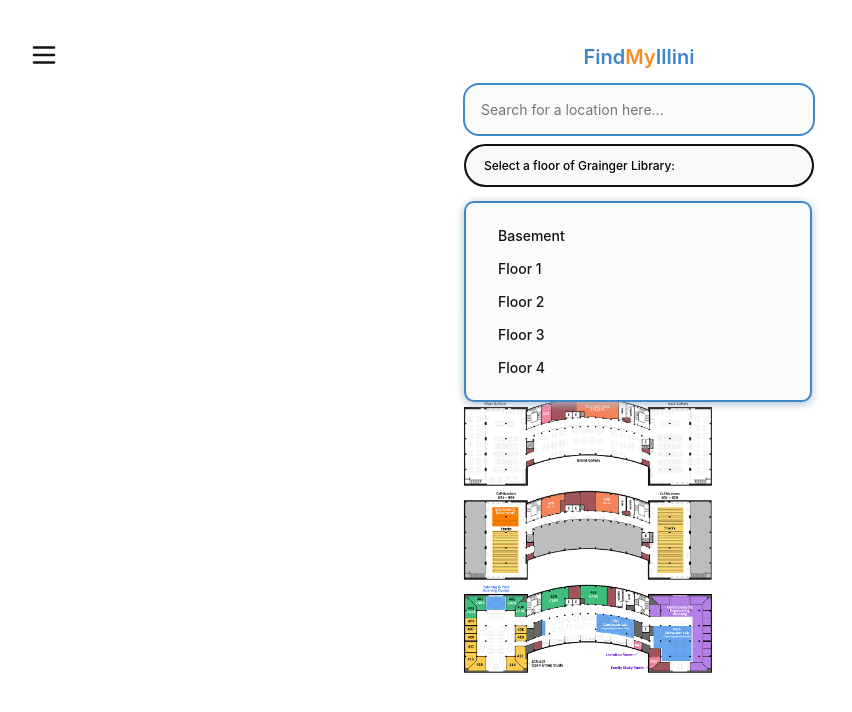
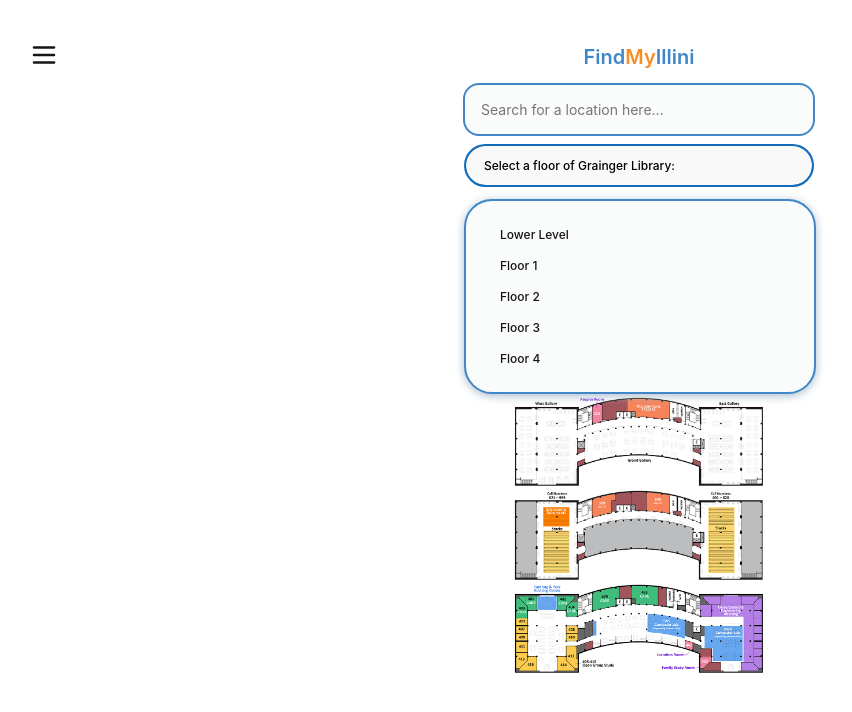
Before and after one commit to CS196Illinois/FA24-Group28, a React (Vite) app in the folder Project/find-my-illini/: page / in a window 1280 px wide. Both pictures are taken after a click on the button "Select a floor of Grainger Library:". Shown: the top 712 px of the page, without its empty margins (1-853 px from the left). Built offline with nearby package versions, Linux system fonts and the light colour scheme.

Commit message:
fixed more styling

```diff
--- a/Project/find-my-illini/src/App.css
+++ b/Project/find-my-illini/src/App.css
@@ -3,36 +3,6 @@
   margin: 0 auto;
   padding: 2rem;
   text-align: center;
-}
-
-
-
-.logo {
-  height: 6em;
-  padding: 1.5em;
-  will-change: filter;
-  transition: filter 300ms;
-}
-.logo:hover {
-  filter: drop-shadow(0 0 2em #646cffaa);
-}
-.logo.react:hover {
-  filter: drop-shadow(0 0 2em #61dafbaa);
-}
-
-@keyframes logo-spin {
-  from {
-    transform: rotate(0deg);
-  }
-  to {
-    transform: rotate(360deg);
-  }
-}
-
-@media (prefers-reduced-motion: no-preference) {
-  a:nth-of-type(2) .logo {
-    animation: logo-spin infinite 20s linear;
-  }
 }
 
 .card {
@@ -45,6 +15,7 @@
 
 .floorPlans {
   display: flex;
+  align-items: center;
   flex-direction: column;
   margin-top: 20px;
 }
@@ -59,11 +30,10 @@
   border: none;
 }
 button:hover {
-  border-color: #646cff;
 }
+
 button:focus,
 button:focus-visible {
-  outline: 4px auto -webkit-focus-ring-color;
 }
 .dropdown {
   position: relative;
@@ -83,11 +53,16 @@
   text-align: left;
 }
 
+.dropdown-toggle:focus,
+.dropdown-toggle:focus-visible {
+  outline: 4px auto #136cba;
+}
+
 .dropdown-menu {
   display: block;
   position: absolute;
   z-index: 1000;
-  border-radius: 10px;
+  border-radius: 28px;
   border: 2px solid #3F87C6;
   background: #FAFBFB;
   color: var(--Black, #151515);
@@ -98,10 +73,10 @@
   line-height: normal;
   list-style-type: none;
   box-shadow: 0px 2px 10px 0px #A9BCCC;
-  padding: 16px;
+  padding: 18px;
   cursor: pointer;
   width: 312px;
-  font-size: 14px;
+  font-size: 12px;
   text-align: left;
   /* margin: 2; */
 
@@ -111,11 +86,10 @@
 .dropdown-menu li {
   padding: 8px 16px;
   cursor: pointer;
-
 }
 
 .dropdown-menu li:hover {
-  background-color: #c0c0c0;
+  background-color: #dddddd;
   border-radius: 6px;
 }
 
@@ -136,6 +110,11 @@
   width: 316px;
 }
 
+.search-bar:focus,
+.search-bar:focus-visible {
+  outline: 4px auto #136cba;
+}
+
 .home-search {
   display: flex;
   align-items: center;
--- a/Project/find-my-illini/src/App.jsx
+++ b/Project/find-my-illini/src/App.jsx
@@ -121,7 +121,7 @@
       {/* Dropdown menu */}
       {isOpen && (
         <ul className="dropdown-menu">
-          <li>Basement</li>
+          <li>Lower Level</li>
           <li>Floor 1</li>
           <li>Floor 2</li>
           <li>Floor 3</li>
```
